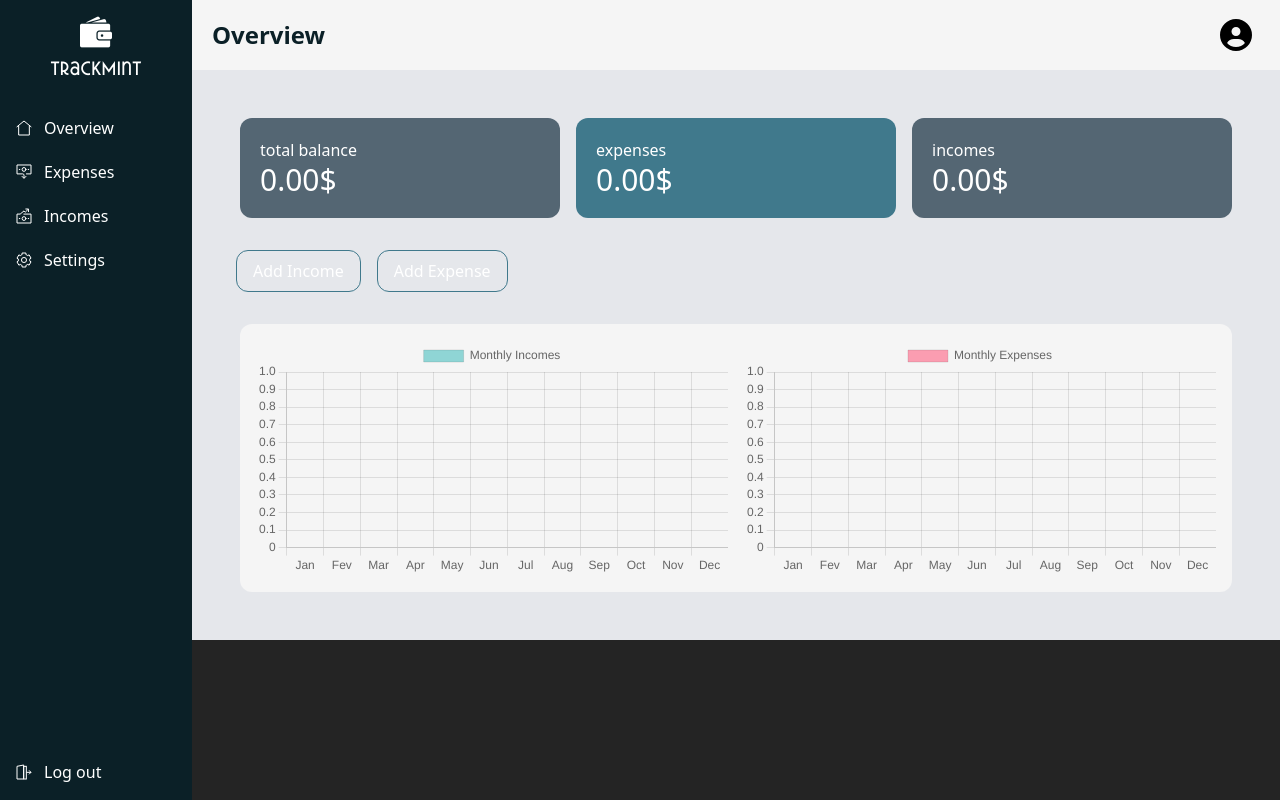
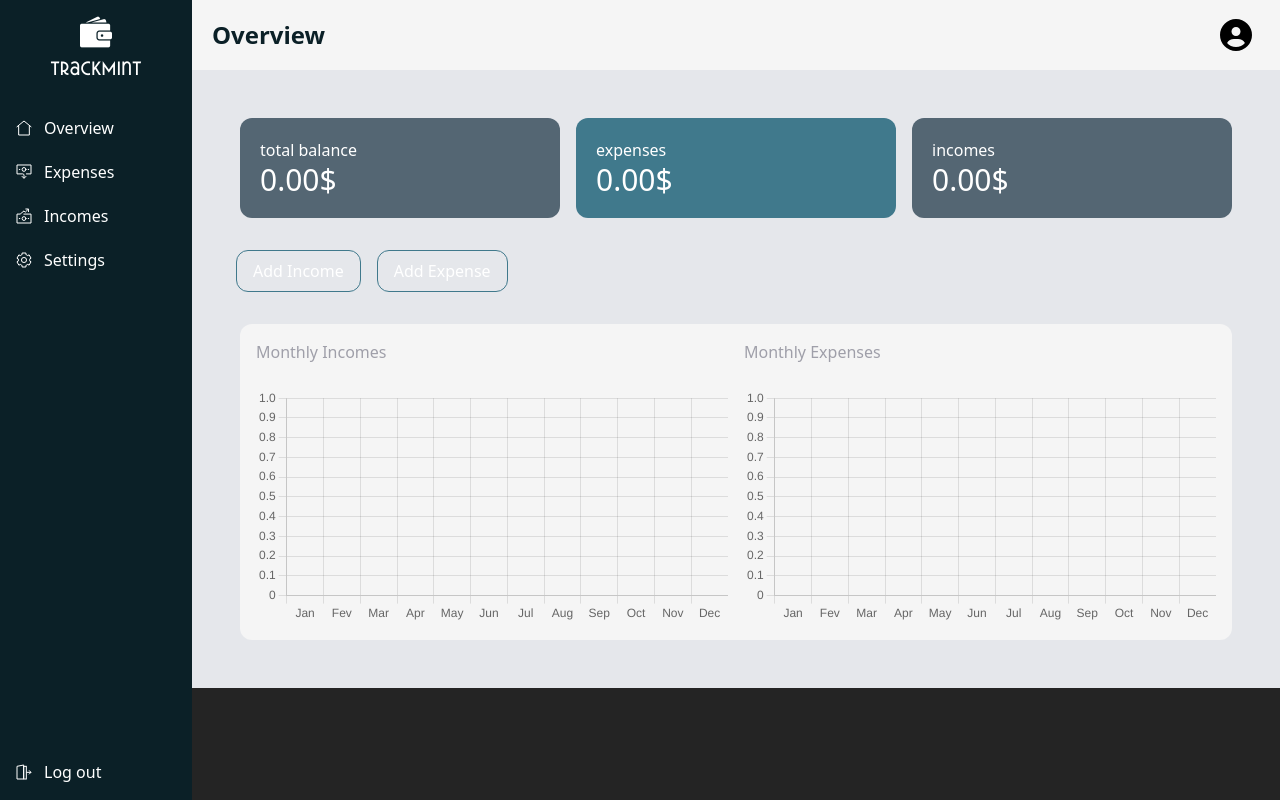
Before and after one commit to skairover/TrackMint-frontend, a React (Vite) app: page /overview in a window 1280 px wide. Built offline with nearby package versions, Linux system fonts and the light colour scheme; no server answers.

Commit message:
removing chart label

```diff
--- a/src/Components/BarChart.jsx
+++ b/src/Components/BarChart.jsx
@@ -13,7 +13,7 @@ import {
 // Register Chart.js components
 ChartJS.register(BarController, BarElement, CategoryScale, LinearScale, Title, Tooltip, Legend);
 
-function BarChart({ data, label, backgroundColor }) {
+function BarChart({ data,  backgroundColor }) {
   const chartRef = useRef(null);
   const chartInstance = useRef(null);
 
@@ -29,7 +29,6 @@ function BarChart({ data, label, backgroundColor }) {
       data: {
         labels:['Jan', 'Fev', 'Mar', 'Apr', 'May', 'Jun', 'Jul', 'Aug', 'Sep', 'Oct', 'Nov', 'Dec'],
         datasets: [{
-          label,
           data,
           backgroundColor: backgroundColor,
           borderWidth: 1
@@ -38,14 +37,16 @@ function BarChart({ data, label, backgroundColor }) {
       options: {
         responsive: true,
         plugins: {
-          legend: { position: 'top' }
+          legend: {
+            display: false
+          }
         },
         scales: {
           y: { beginAtZero: true }
         }
       }
     });
-  }, [backgroundColor, data, label]);
+  }, [backgroundColor, data]);
 
   return <canvas ref={chartRef}></canvas>;
 }
--- a/src/pages/Overview.jsx
+++ b/src/pages/Overview.jsx
@@ -83,16 +83,16 @@ function Overview() {
       <section className="p-6">
         <div className="flex flex-col lg:flex-row gap-4 bg-[#F5F5F5] dark:bg-[#181818] rounded-xl p-4 items-center justify-evenly">
           <div className="w-full lg:w-1/2">
+            <p className='text-zinc-400 mb-6'>Monthly Incomes</p>
             <BarChart
               data={incomeAmounts}
-              label="Monthly Incomes"
               backgroundColor={['rgba(75, 192, 192, 0.6)',  'rgba(227, 255, 255, 0.6)']}
             />
           </div>
           <div className="w-full lg:w-1/2">
+            <p className='text-zinc-400 mb-6'>Monthly Expenses</p>
             <BarChart
               data={expenseAmounts}
-              label="Monthly Expenses"
               backgroundColor={['rgba(255, 99, 132, 0.6)', 'rgba(255, 227, 227, 0.6)']}
             />
           </div>
```
